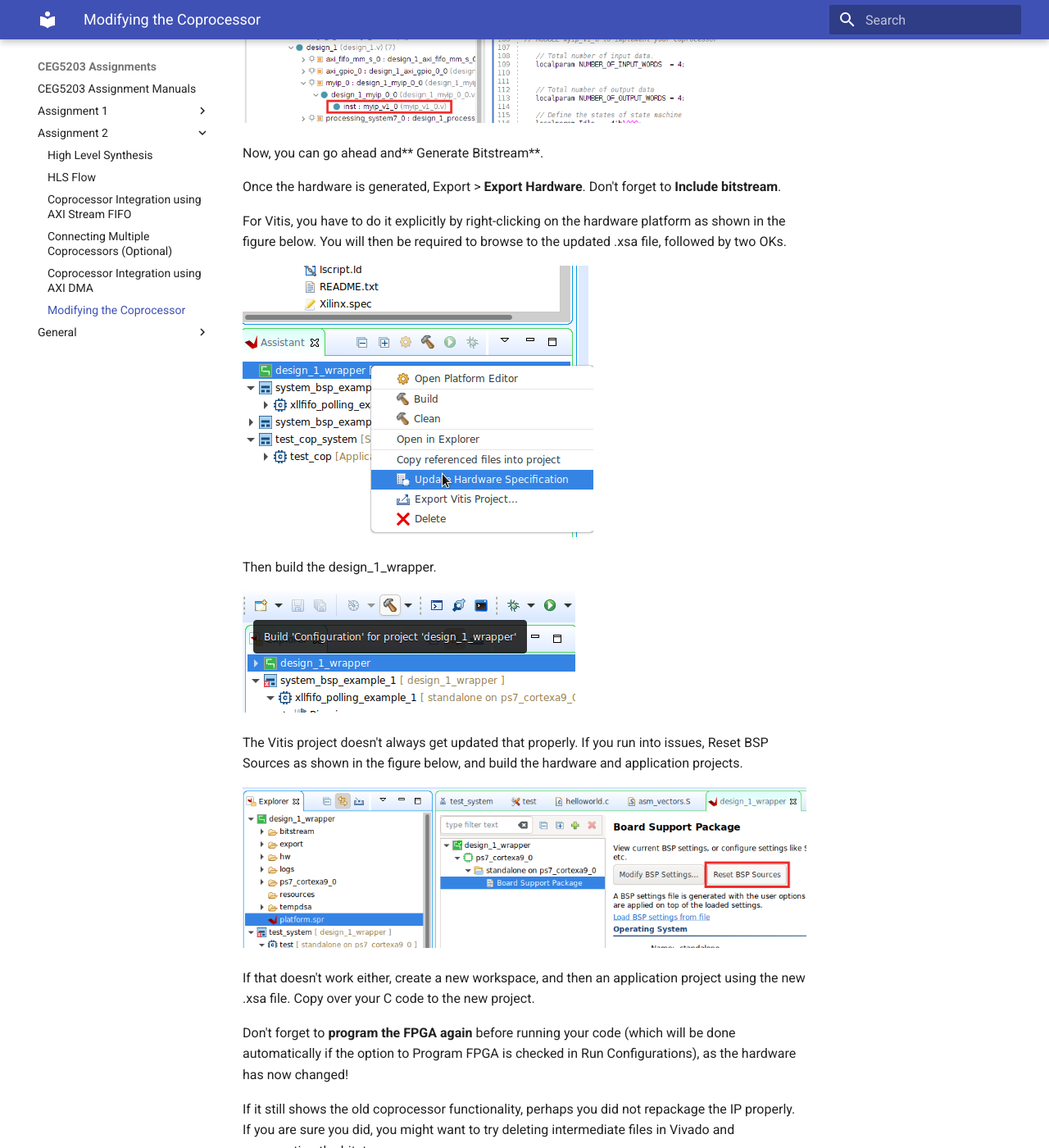
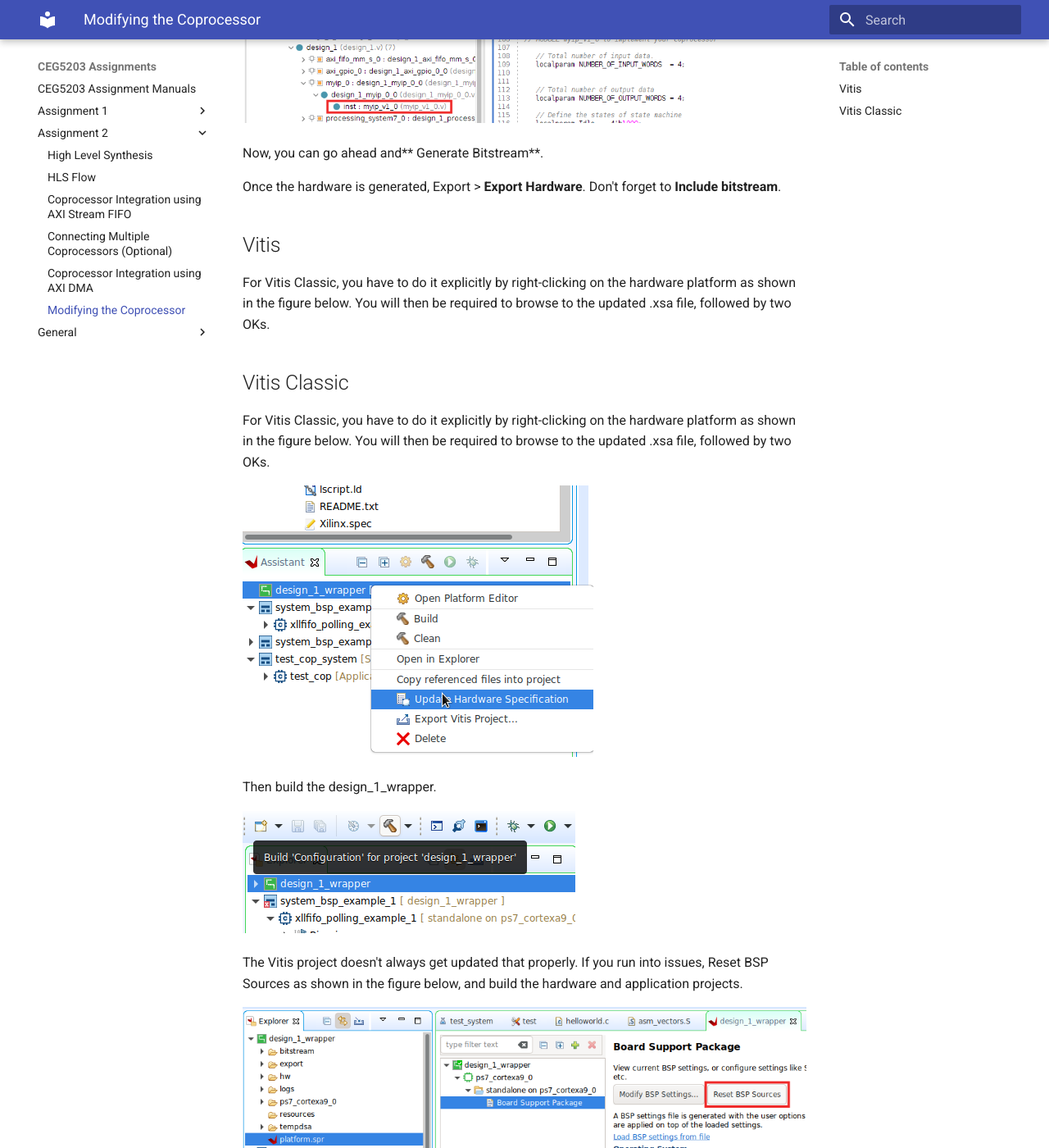
Before and after one commit to NUS-CEG5203/assignments, an MkDocs documentation site: the page built from docs/Assignment_2/5_ModifyCoPro.md, in a window 1280 px wide and 1400 px high, scrolled down 611 px. Shown: the whole window at 82% size. Built offline with MkDocs 1.6.1 and Material for MkDocs 9.7.7, drawn with Linux system fonts in a browser that asks for light colours; some of the changed text lies outside the part shown.

Commit message:
Modified modifying copro for Vitis vs Visits Classic

```diff
--- a/docs/Assignment_2/5_ModifyCoPro.md
+++ b/docs/Assignment_2/5_ModifyCoPro.md
@@ -14,7 +14,14 @@
 
 Once the hardware is generated, Export > **Export Hardware**. Don't forget to **Include bitstream**.
 
-For Vitis, you have to do it explicitly by right-clicking on the hardware platform as shown in the figure below. You will then be required to browse to the updated .xsa file, followed by two OKs.
+
+## Vitis
+
+For Vitis Classic, you have to do it explicitly by right-clicking on the hardware platform as shown in the figure below. You will then be required to browse to the updated .xsa file, followed by two OKs.
+
+## Vitis Classic
+
+For Vitis Classic, you have to do it explicitly by right-clicking on the hardware platform as shown in the figure below. You will then be required to browse to the updated .xsa file, followed by two OKs.
 
 ![image2020-5-27_1-29-24.png](ModifyCoPro/ModifyCoPro_VitisExplorer.png)
 
@@ -30,4 +37,4 @@
 
 Don't forget to **program the FPGA again** before running your code (which will be done automatically if the option to Program FPGA is checked in Run Configurations), as the hardware has now changed!
 
-If it still shows the old coprocessor functionality, perhaps you did not repackage the IP properly. If you are sure you did, you might want to try deleting intermediate files in Vivado and regenerating the bitstream.
+If it still shows the old coprocessor functionality, you might want to try deleting intermediate files in Vivado and regenerating the bitstream.
```
